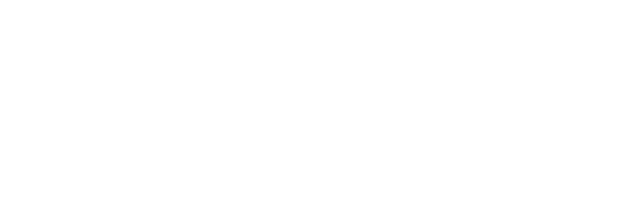
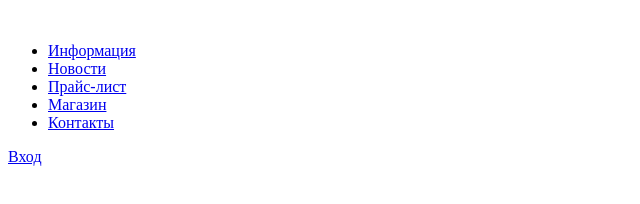
Before and after one commit to Copysov-Ivan/197353-barbershop, a plain HTML site: page catalog.html in a window 1280 px wide. Shown: the whole page, without its empty margins (0-640 px from the left). Drawn offline with Linux system fonts and the light colour scheme.

Commit message:
Добавил header

```diff
--- a/catalog.html
+++ b/catalog.html
@@ -5,6 +5,24 @@
         <title>Каталог</title>
     </head>
     <body>
-
+        <header>
+            <div class="layout-center-wrapper">
+                <div class=logo>
+                    <a href="index.html">
+                        <img src="">
+                    </a>
+                </div>
+                <ul class="top-menu">
+                    <li><a href="#">Информация</a></li>
+                    <li><a href="#">Новости</a></li>
+                    <li><a href="#">Прайс-лист</a></li>
+                    <li><a href="#">Магазин</a></li>
+                    <li><a href="#">Контакты</a></li>
+                </ul>
+                <div class="account-menu">
+                    <a href="#">Вход</a>
+                </div>
+            </div>
+        </header>
     </body>
 </html>
```
